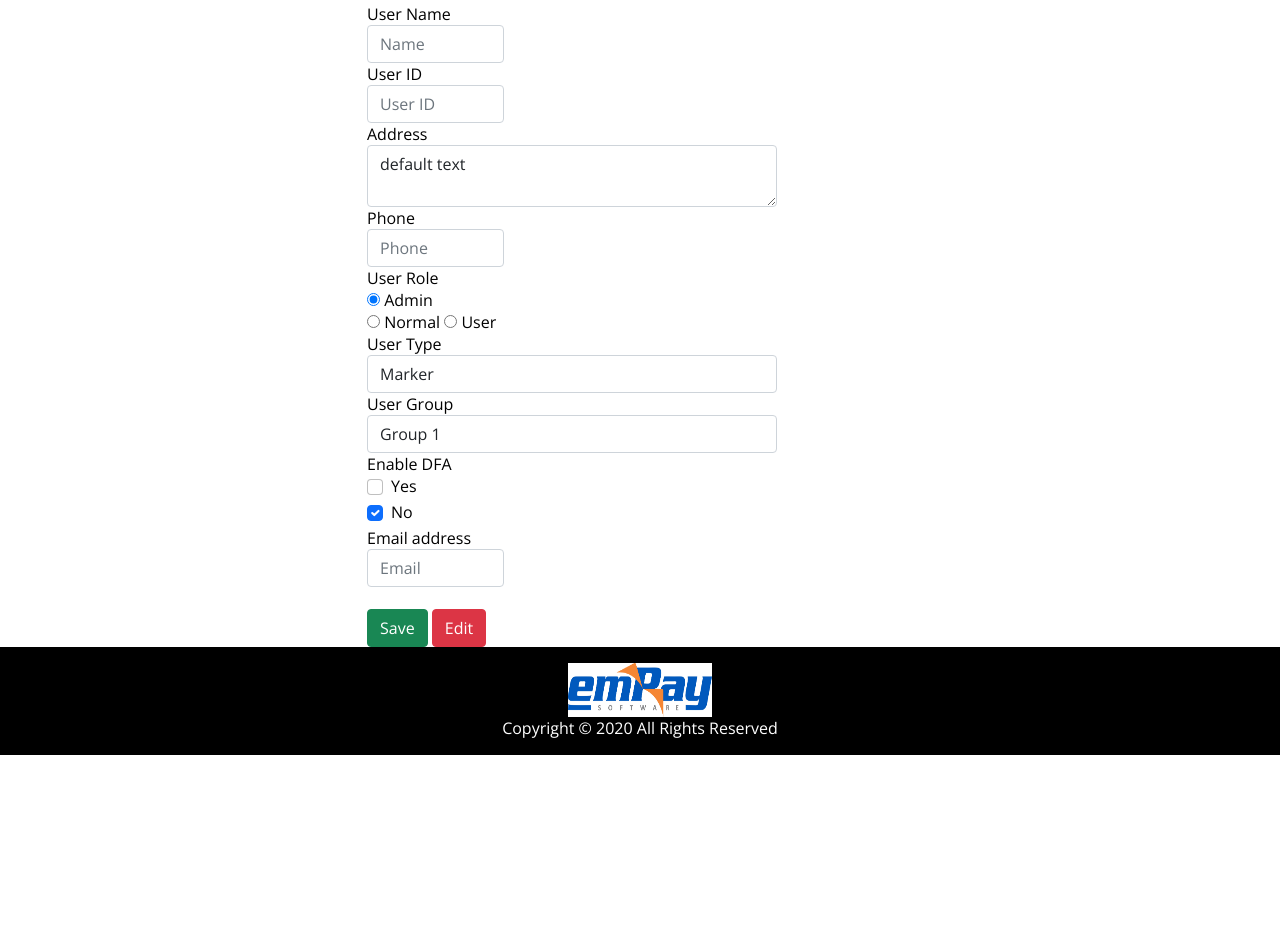
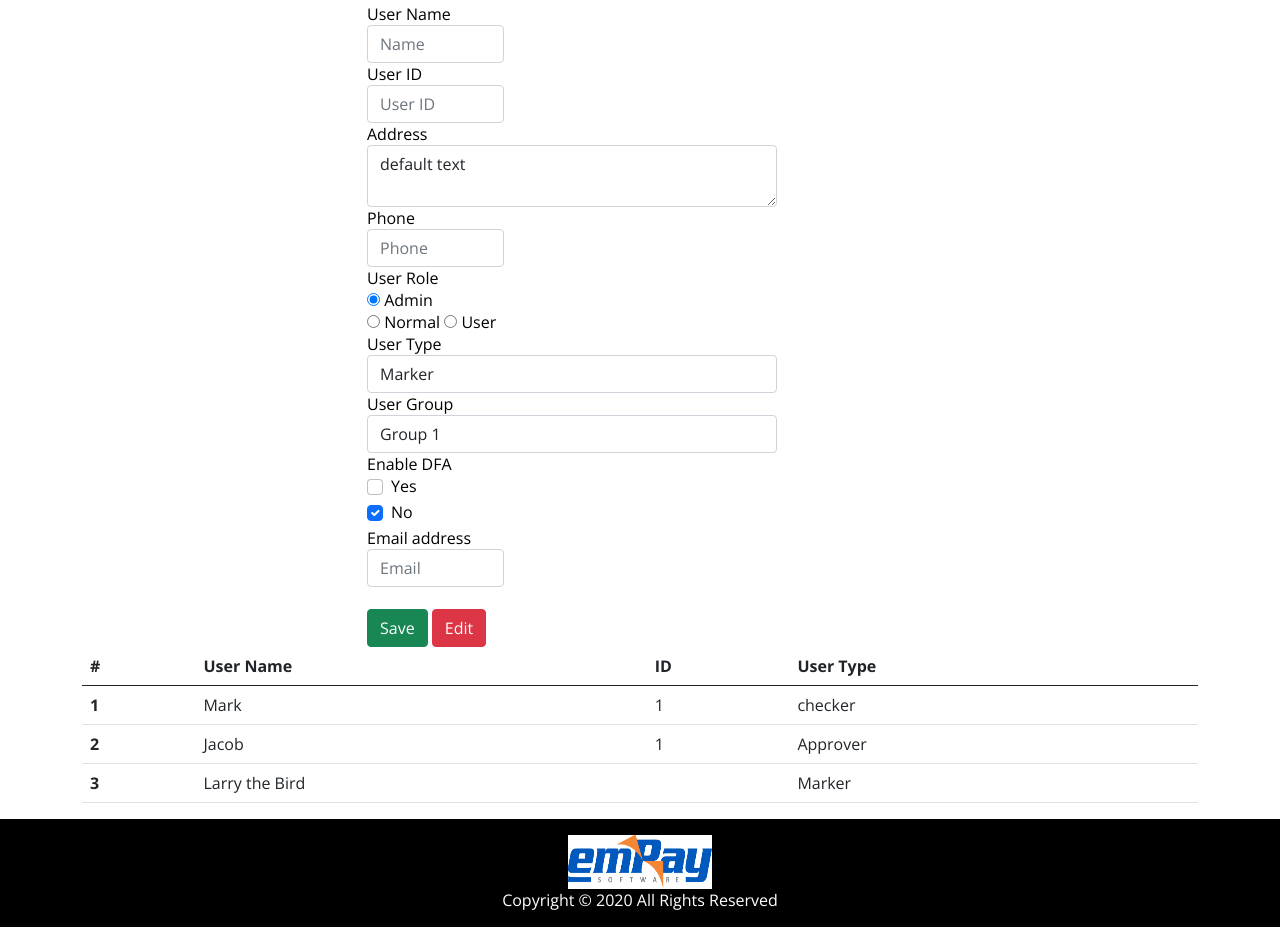
Before and after one commit to smija123/machinetest, a plain HTML site: page MARS/User-Registration.html in a window 1280 px wide. Shown: the part 940-1867 px from the top of the page. Before the commit the page ends 1695 px from the top, so only its background shows below. Drawn offline with nearby package versions, Linux system fonts and the light colour scheme; files whose address does not match are found by name.

Commit message:
last commit

```diff
--- a/MARS/User-Registration.html
+++ b/MARS/User-Registration.html
@@ -118,7 +118,7 @@
                 class="form-div col-xs-12 col-sm-12 col-md-8 col-lg-6  column col-sm-offset-0 col-md-offset-2 col-lg-offset-3">
                 <form class="form-horizontal">
                     <fieldset>
-                        <div><a href="#List">View User List</a></div>
+                        <div><a href="#list">View User List</a></div>
                         <!-- Form Name -->
                         <legend>User Registration</legend>
                         <!-- Text input-->
@@ -232,9 +232,37 @@
     </div>
 
 
-    <section>
-        <div class="container">
-
+    <section id="list">
+        <div class="container table-responsive">
+            <table class="table">
+                <thead>
+                  <tr>
+                    <th scope="col">#</th>
+                    <th scope="col">User Name</th>
+                    <th scope="col">ID</th>
+                    <th scope="col">User Type</th>
+                  </tr>
+                </thead>
+                <tbody>
+                  <tr>
+                    <th scope="row">1</th>
+                    <td>Mark</td>
+                    <td>1</td>
+                    <td>checker</td>
+                  </tr>
+                  <tr>
+                    <th scope="row">2</th>
+                    <td>Jacob</td>
+                    <td>1</td>
+                    <td>Approver</td>
+                  </tr>
+                  <tr>
+                    <th scope="row">3</th>
+                    <td colspan="2">Larry the Bird</td>
+                    <td>Marker</td>
+                  </tr>
+                </tbody>
+              </table>
         </div>
     </section>
 
```
